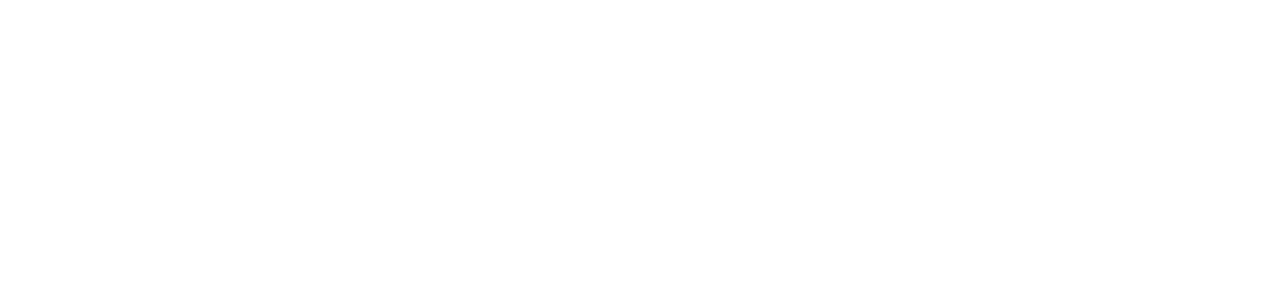
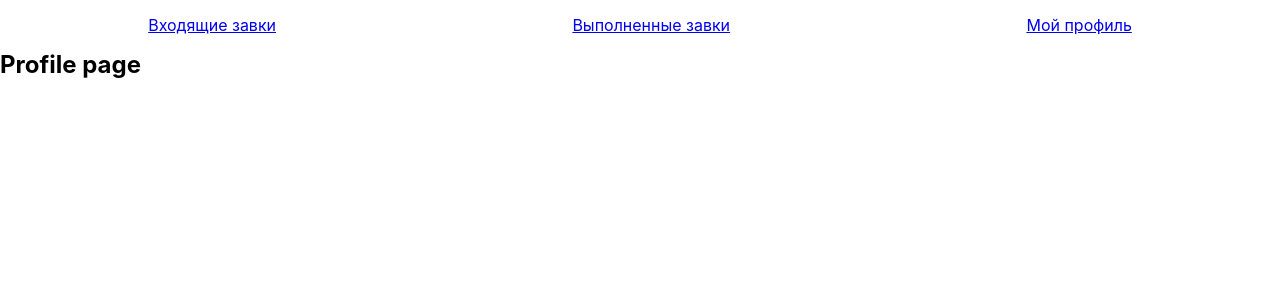
Before and after one commit to supersniper1/JKH, a React (Create React App) app: page /profile in a window 1280 px wide. Before the commit this address had no page. Shown: the top 300 px of the page. Built offline with nearby package versions, Linux system fonts and the light colour scheme; sample sign-in values are in the browser's storage.

Commit message:
profile page was added and added link of profile page to header

```diff
--- a/src/App.js
+++ b/src/App.js
@@ -1,6 +1,6 @@
 import React from "react";
 import './App.sass';
-import { ApplicationsPage, FinishedApplicationsPage, LoginPage } from "./pages/export.pages";
+import {ApplicationsPage, FinishedApplicationsPage, LoginPage, ProfilePage} from "./pages/export.pages";
 import {
   BrowserRouter as Router,
   Routes,
@@ -27,6 +27,11 @@ export default function App() {
               <FinishedApplicationsPage />
             </RequireAuth>
           } />
+          <Route path='/profile' element={
+            <RequireAuth>
+              <ProfilePage/>
+            </RequireAuth>
+          } />
         </Routes>
       </Router>
     </AuthProvider>
--- a/src/components/header/Header.jsx
+++ b/src/components/header/Header.jsx
@@ -13,6 +13,9 @@ export const Header = () => {
           <li>
             <Link to='/finished-applications' >Выполненные завки</Link>
           </li>
+          <li>
+            <Link to='/profile' >Мой профиль</Link>
+          </li>
         </ul>
       </nav>
     </header>
--- a/src/pages/export.pages.jsx
+++ b/src/pages/export.pages.jsx
@@ -1,3 +1,4 @@
 export {ApplicationsPage} from "./aplications/ApplicationsPage";
 export {FinishedApplicationsPage} from "./finishedApplications/FinishedApplicationsPage";
 export {LoginPage} from "./login/LoginPage.pages";
+export {ProfilePage} from "./profile/ProfilePage.pages";
--- /dev/null
+++ b/src/pages/profile/ProfilePage.pages.jsx
@@ -0,0 +1,11 @@
+import React from 'react';
+import {Header} from "../../components/export.components";
+
+export const ProfilePage = () => {
+  return (
+    <div>
+      <Header/>
+      <h2>Profile page</h2>
+    </div>
+  );
+};
```
